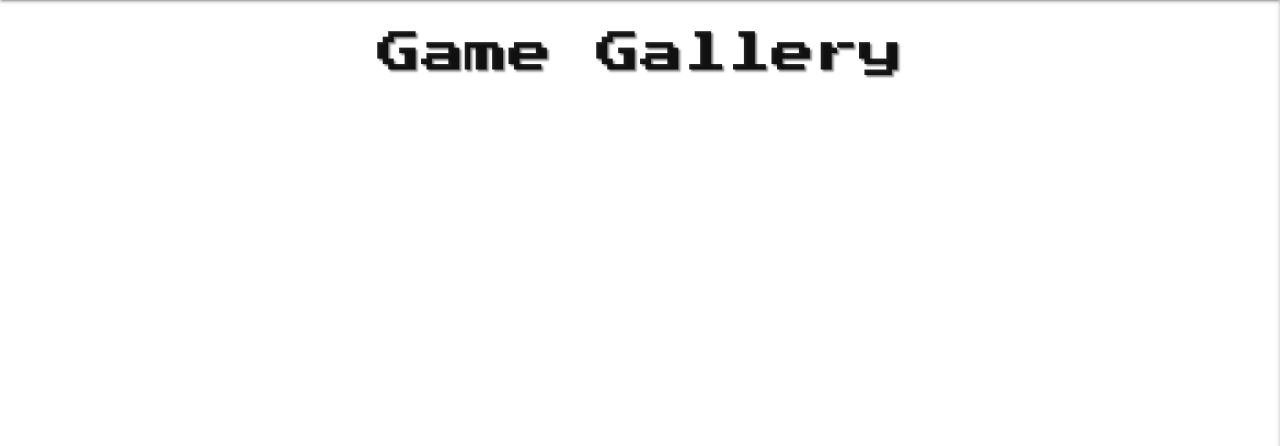
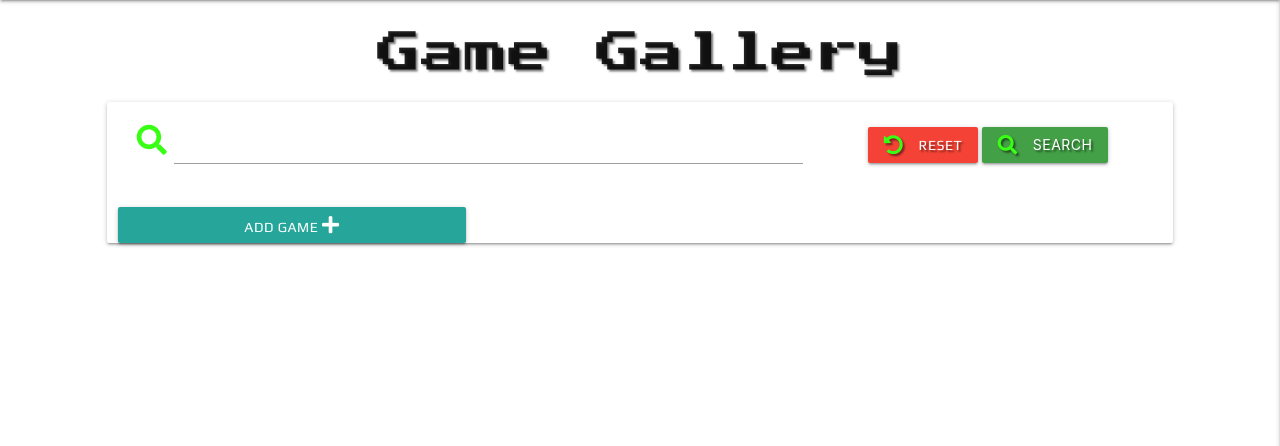
Before and after one commit to Code-Institute-Submissions/Gazroh87-vg-reviews_AprResubb, a Flask app: page /get_games in a window 1280 px wide. Shown: the part 117-563 px from the top of the page. Run offline with Flask 2, Linux system fonts and the light colour scheme; the visitor is signed in with stand-in values (Sample User, id 1); data that the repository does not hold is empty; some libraries are stand-ins or nearby versions.

Commit message:
Updated games.html with search form and add game button

```diff
--- a/templates/games.html
+++ b/templates/games.html
@@ -1,5 +1,6 @@
 {% extends "base.html" %}
 {% block content %}
+<div class="row">
 
 {% if session.user|lower == "admin2"|lower %}
     <h3 class="center-align text-shadow">Manage Games</h3>
@@ -7,6 +8,29 @@
     <h3 class="center-align text-shadow">Game Gallery</h3>
 {% endif %}
 
+    <div class="row card-panel col m10 offset-m1 ">
+        <form action="{{ url_for('search_games') }}" method="post" class="col s12">
+            <div class="row valign-wrapper center-align">
+                <div class="input-field col s12 m8">
+                    <i class="fas fa-search prefix"></i>
+                    <input type="text" name="query-games" id="query-games" class="validate" required>
+                    <label for="query-games">Search Games</label>
+                </div>
+                <div class="col s12 m4">
+                    <a href="{{ url_for('get_games') }}" class="red btn text-shadow"><i class="fas fa-undo-alt left"></i>Reset</a>
+                    <button type="submit" class="green darken-1 btn text-shadow">
+                        <i class="fas fa-search left"></i> Search
+                    </button>
+                </div>
+            </div>
+        </form>
+        {% if session.user %}
+            <a class="col s12 m4 waves-effect btn" href="{{ url_for('add_game') }}">
+            Add Game <i class="fas fa-plus"></i>
+            </a>
+        {% endif %}
+    </div>
+</div>
     <!-- Game gallery -->
     <section>
         <div class="gallery container">
@@ -15,7 +39,7 @@
                     <div class="col s12 m6 l4 card-grid">
                         <div class="card text-shadow" id="{{ game.game_id }}" >
                             <div class="card-content">
-                                <span class="card-title center-align">{{ game.title }}</span>
+                                <span class="card-title center-align"><a href="{{ url_for('find_game', title=game.title) }}">{{ game.title }}</a></span>
                                 <div class="card-image waves-effect waves-block waves-light">
                                     <img src="{{ game.img_url }}">
                                 </div>
@@ -32,8 +56,6 @@
                             <div class="card-action center-align">
                                 {% if session.user|lower == "admin2"|lower %}
                                     <a data-target="{{ game._id }}" class="btn-small red modal-trigger">Delete</a>
-                                {% endif %}
-                                {% if session.user|lower == game.added_by|lower %}
                                     <a href="{{ url_for('edit_game', game_id=game._id) }}" class="btn-small amber darken-3">Edit</a>
                                 {% endif %}
                             </div>
```
